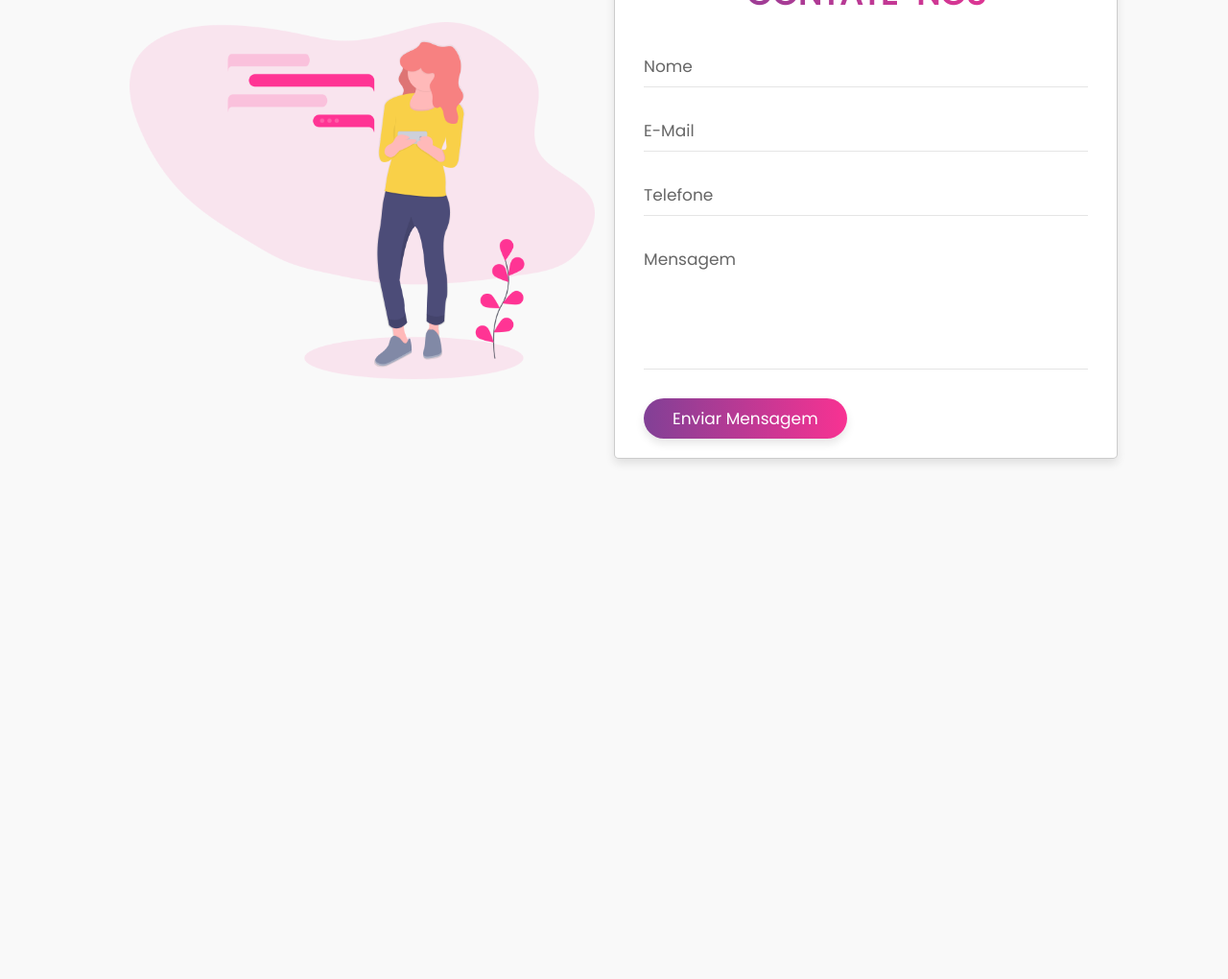
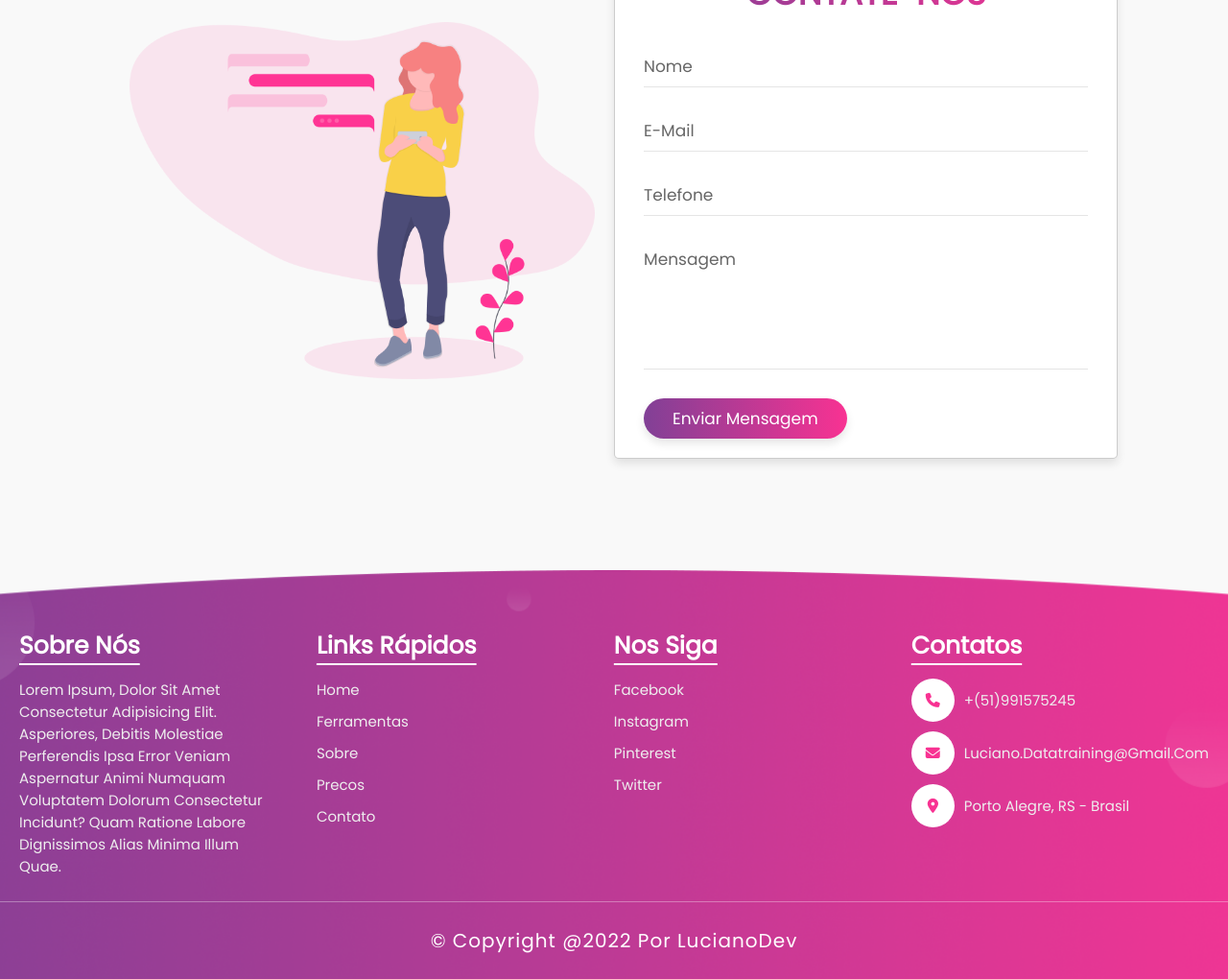
Before and after one commit to LucianoAraujoDev/LandingPage, a plain HTML site: page index.html in a window 1280 px wide. Shown: the part 3406-4426 px from the top of the page at 96% size. Before the commit the page ends 4000 px from the top, so only its background shows below. Drawn offline with Linux system fonts and the light colour scheme.

Commit message:
html e css do rodape e ajustes finais

```diff
--- a/css/style.css
+++ b/css/style.css
@@ -349,6 +349,78 @@ header label{
     color: var(--rosa);
 }
 
+.rodape{
+    padding-top: 3rem;
+    background:url(../images/footer-bg.png) no-repeat;
+    background-size: cover;
+    background-position: center;
+}
+
+.rodape .box-container{
+    display: flex;
+    flex-wrap: wrap;
+}
+
+.rodape .box-container .box{
+    flex: 1 1 25rem;
+    margin: 2rem;
+}
+
+.rodape .box-container .box h3{
+    font-size: 2.5rem;
+    padding: 1rem 0;
+    color: #fff;
+    text-decoration: underline;
+    text-underline-offset: 1rem;
+}
+
+.rodape .box-container .box p{
+    font-size: 1.5rem;
+    padding: .5rem 0;
+    color: #eee;
+}
+
+.rodape .box-container .box a{
+    display: block;
+    font-size: 1.5rem;
+    padding: .5rem 0;
+    color: #eee;
+}
+
+.rodape .box-container .box a:hover{
+    text-decoration: underline;
+}
+
+.rodape .box-container .box .info{
+    display: flex;
+    align-items: center;
+}
+
+.rodape .box-container .box .info i{
+    margin: .5rem 0;
+    margin-right: 1rem;
+    border-radius: 50%;
+    background: #fff;
+    color: var(--rosa);
+    font-size: 1.5rem;
+    height: 4.5rem;
+    width: 4.5rem;
+    line-height: 4.5rem;
+    text-align: center;
+}
+
+.rodape .credito{
+    font-size: 2rem;
+    font-weight: normal;
+    letter-spacing: .1rem;
+    color: #fff;
+    border-top: .1rem solid #fff5;
+    padding: 2.5rem 1rem;
+    text-align: center;
+}
+
+
+
 
 
 
--- a/index.html
+++ b/index.html
@@ -113,7 +113,7 @@
         <div class="box-container">
 
             <div class="box">
-                <h3 class="title">basic</h3>
+                <h3 class="title">básico</h3>
                 <div class="preco">R$ 50,00<span>/mensal</span></div>
                 <ul>
                     <li> <i class="fas fa-check"></i> 1000+ downloads </li>
@@ -190,5 +190,57 @@
 
     <!--Fim da seção contato-->
 
+    <!--Inicio da sessao rodape-->
+
+    <div class="rodape">
+
+        <div class="box-container">
+
+            <div class="box">
+                <h3>sobre nós</h3>
+                <p>Lorem ipsum, dolor sit amet consectetur adipisicing elit. Asperiores, debitis molestiae perferendis ipsa error veniam aspernatur animi numquam voluptatem dolorum consectetur incidunt? Quam ratione labore dignissimos alias minima illum quae.</p>
+            </div>
+
+            <div class="box">
+                <h3>links rápidos</h3>
+                <a href="#">home</a>
+                <a href="#">ferramentas</a>
+                <a href="#">sobre</a>
+                <a href="#">precos</a>
+                <a href="#">contato</a>
+            </div>
+
+            <div class="box">
+                <h3>nos siga</h3>
+                <a href="#">facebook</a>
+                <a href="#">instagram</a>
+                <a href="#">pinterest</a>
+                <a href="#">twitter</a>
+            </div>
+
+            <div class="box">
+                <h3>contatos</h3>
+                <div class="info">
+                    <i class="fas fa-phone"></i>
+                    <p> +(51)991575245</p>
+                </div>
+                <div class="info">
+                    <i class="fas fa-envelope"></i>
+                    <p> luciano.datatraining@gmail.com </p>
+                </div>
+                <div class="info">
+                    <i class="fas fa-map-marker-alt"></i>
+                    <p> Porto Alegre, RS - Brasil </p>
+                </div>
+            </div>
+
+        </div>
+
+        <h1 class="credito"> &copy; copyright @2022 por LucianoDev</h1>
+
+    </div>
+
+    <!--Fim da sessao rodape-->
+
 </body>
 </html>
```
